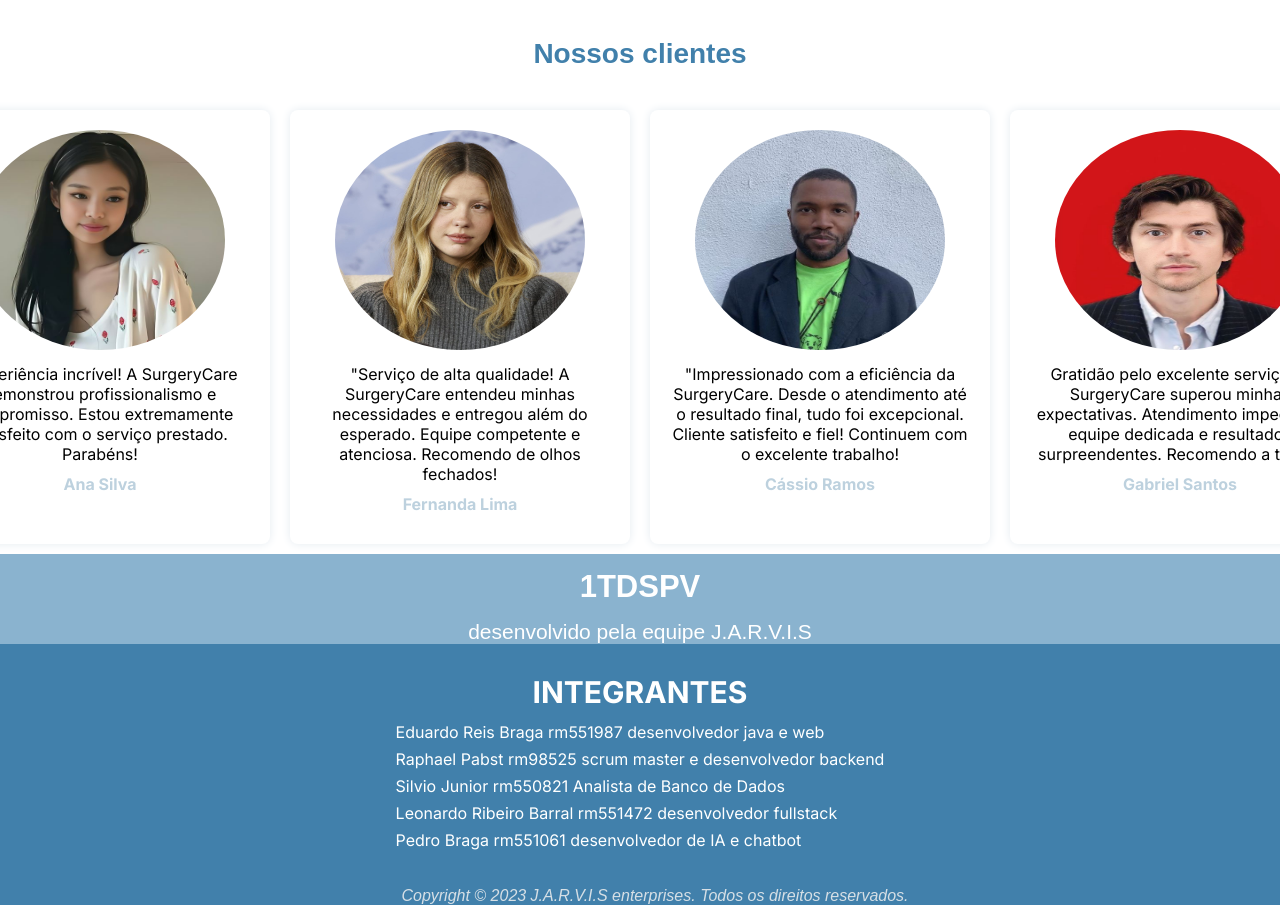
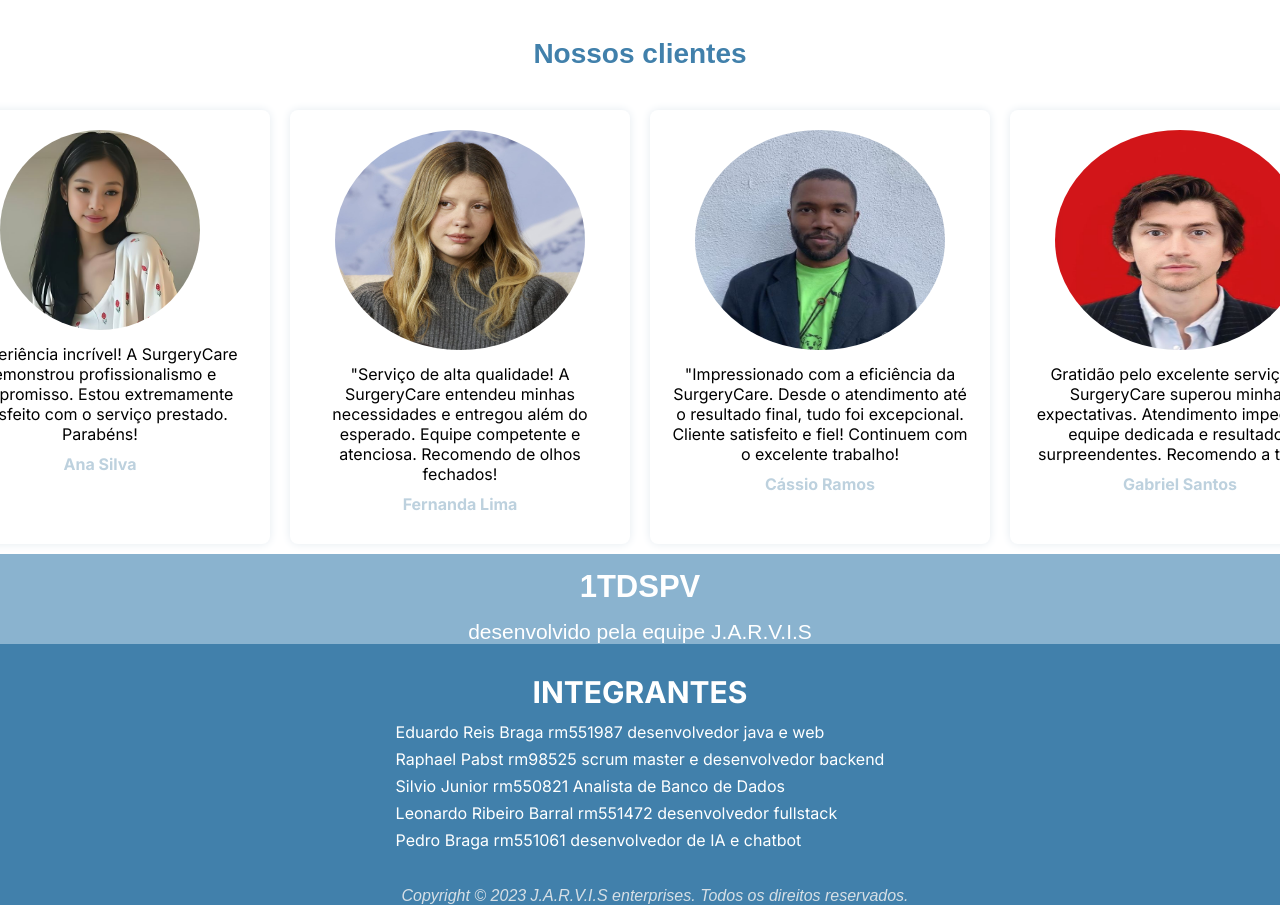
Before and after one commit to Edurb23/Jarvis, a Next.js app: page / in a window 1280 px wide. Shown: the part 1780-2685 px from the top of the page. Built offline with nearby package versions, Linux system fonts and the light colour scheme.

Commit message:
fazendo a resposividade dos clientes

```diff
--- a/src/components/Conteudo/conteudo.jsx
+++ b/src/components/Conteudo/conteudo.jsx
@@ -92,8 +92,8 @@ export default function conteudo() {
       <div className='cards-clientes'>
       <div >
       <Image src= "/image/cliente1.jpg"
-            width={250}
-            height={220}
+            width={200}
+            height={200}
             alt ="Imagem de um cliente"
             className='card-image'
 
```
